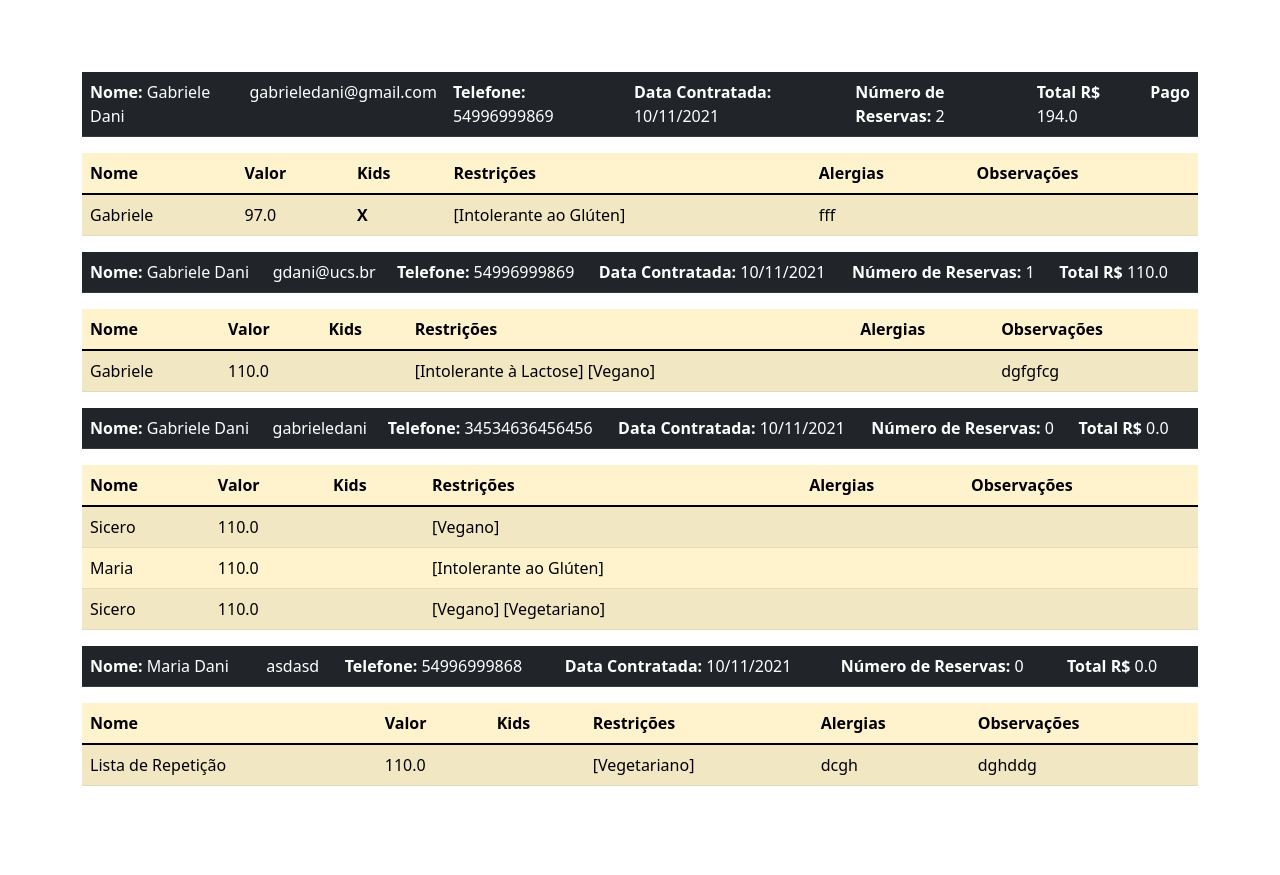
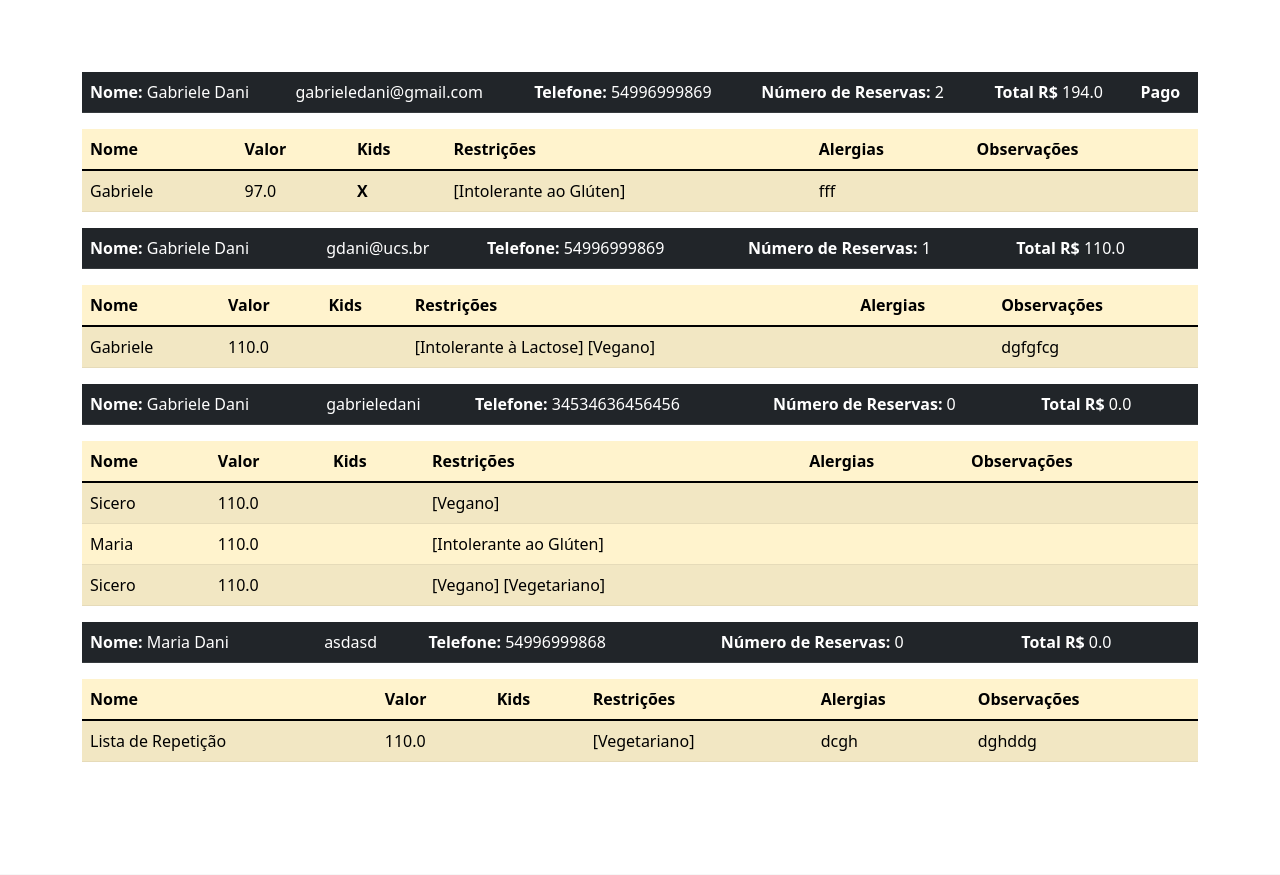
Before and after one commit to gabrieledani/bistroSite, a Django app: page /final/ in a window 1280 px wide. Shown: the part 94-969 px from the top of the page. Run offline with Django 3.2, Linux system fonts and the light colour scheme; data comes from the database, SQL or seed files in the repository.

Commit message:
final table page

```diff
--- a/website/templates/final.html
+++ b/website/templates/final.html
@@ -9,7 +9,6 @@
               <td><strong>Nome: </strong>{{ profile.user.first_name }} {{ profile.user.last_name }}</td>
               <td>{{ profile.user.username }}</td>
               <td><strong>Telefone: </strong>{{ profile.phone_number }}</td>
-              <td><strong>Data Contratada: </strong>{{ profile.day }}</td>
               <td><strong>Número de Reservas: </strong>{{ profile.number }}</td>
               <td><strong>Total R$ </strong>{{ profile.total }}</td>
               <td><strong>{% if profile.paid %} Pago {% endif %}</td>
```
